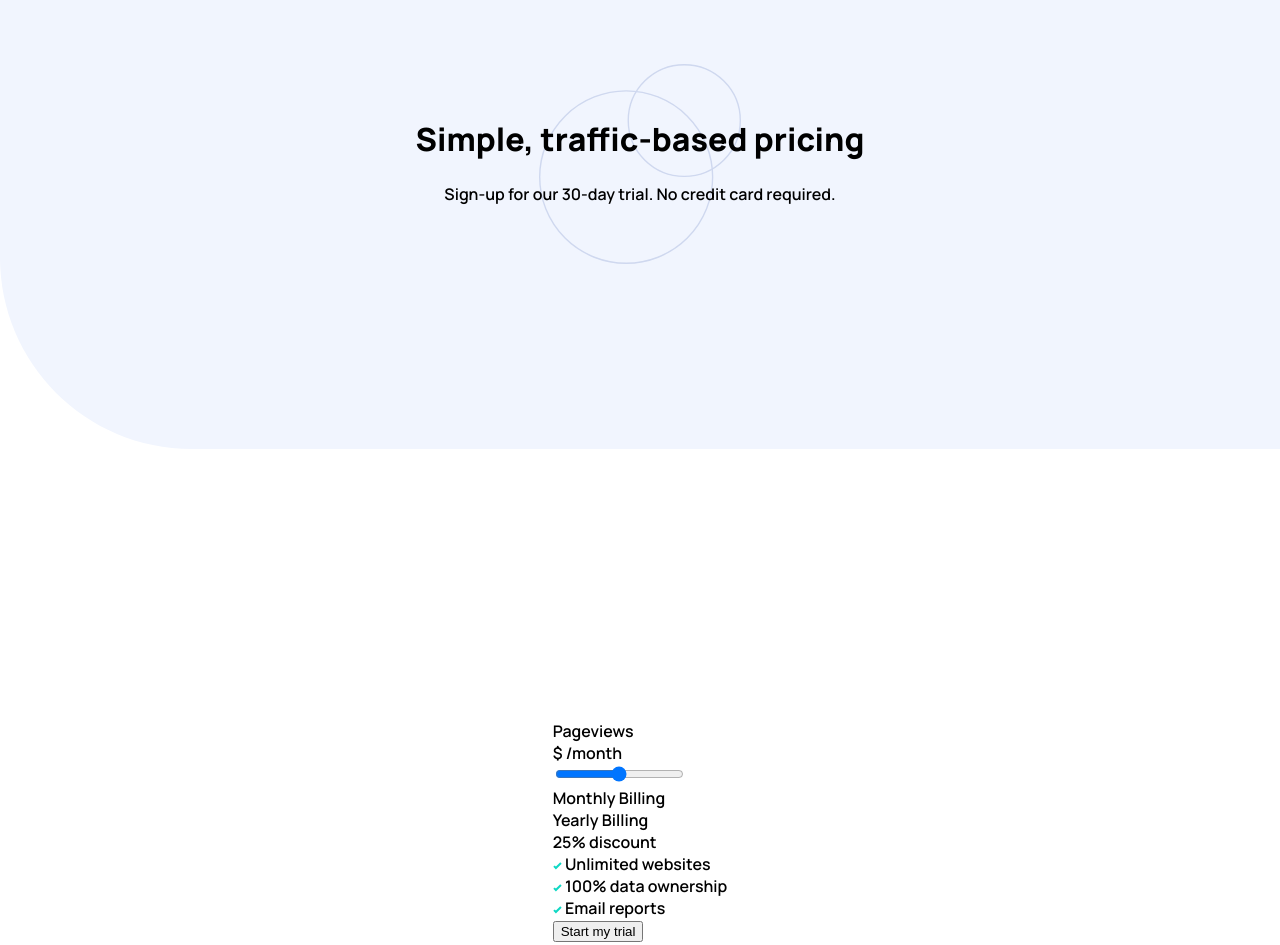
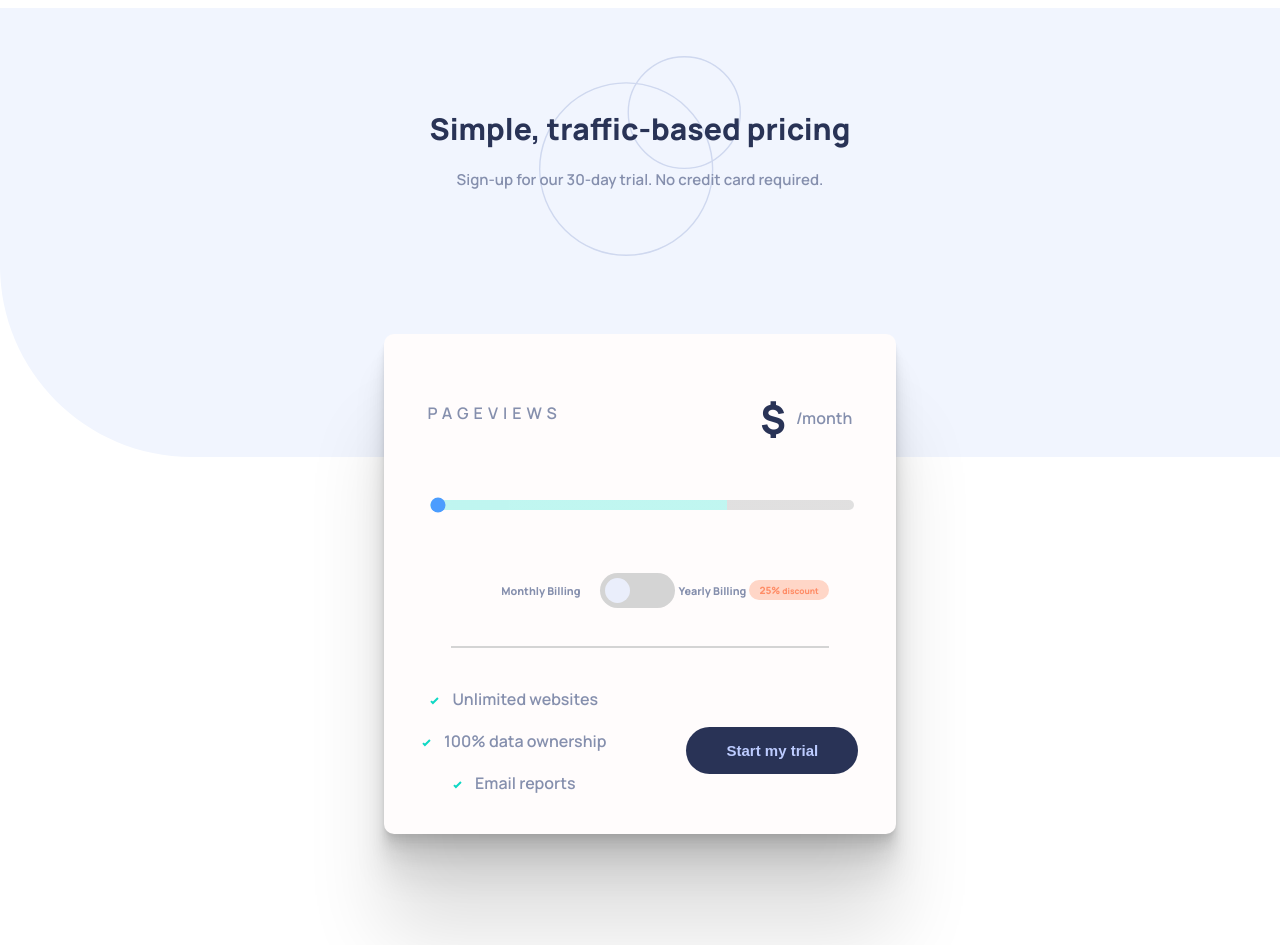
Before and after one commit to Mainakibe/interactive-pricing-component-main, a plain HTML site: page index.html in a window 1280 px wide. Drawn offline with Linux system fonts and the light colour scheme.

Commit message:
added the toggle feature

```diff
--- a/index.html
+++ b/index.html
@@ -21,26 +21,37 @@
             </div>
         </header>
         <div class="container">
+            <div class="price-wrapper">
                 <div class="price">
                     <div class="followers">
                         Pageviews
                     </div>
+                    <div class="slider-container">
+                        <input type="range" min="1" max="100" value="1" id="myRange" class="slider">
+                    </div>
                     <div class="pricing">
-                    $ /month
+                        <div class="dollar">
+                            <h1>$</h1>
+                        </div>
+                        <div class="month">
+                            /month
+                        </div>
                     </div>
                 </div>
                 <div class="slider-billing">
-                <div class="slider">
-                    <input type="range" min="10" max="1000000" value="" id="price-slider" class="slider">
-                </div>
                     <div class="billing">
                         <div class="monthly-billing">
-                        Monthly Billing
+                            <h5>Monthly Billing</h5>
+                            <div class="toggle-container">
+                                <div class="toggle-btn">
+                                    <div class="inner-circle"></div>
+                                </div>
+                            </div>
                         </div>
                         <div class="yearly-billing">
-                        Yearly Billing
+                            <h5>Yearly Billing</h5>
                         </div>
-                     <section>25% discount</section>
+                         <section>25% <small> discount</small></section>
                     </div>
                 </div>
                 <footer>
@@ -64,6 +75,7 @@
                 </footer>
             </div>
         </div>
+    </div>
     <script src="./main.js"></script>
 </body>
 </html>
--- a/main.js
+++ b/main.js
@@ -0,0 +1,7 @@
+//toggle
+const toggleCont = document.querySelector('.toggle-container')
+const toggle = document.querySelector('.toggle-btn')
+
+toggleCont.addEventListener('click',()=>{
+    toggle.classList.toggle('active')
+})
--- a/style.css
+++ b/style.css
@@ -40,13 +40,240 @@ header{
     align-items: center;
     justify-content: center;
     position: relative;
+    top: -2rem;
 }
 .circles{
     position: absolute;
-    top: 4rem;
+    top: 3rem;
 }
 .text{
     position: absolute;
-    top: 6rem;
+    top: 5rem;
     text-align: center;
 }
+h1{
+    font-size: 30px;
+    color: hsl(227, 35%, 25%);
+}
+p{
+    color: hsl(225, 20%, 60%);
+    font-size: 15px;
+}
+
+/* container */
+
+.container{
+    display: flex;
+    align-items: center;
+    justify-content: center;
+    flex-wrap: wrap;
+    position: absolute;
+    height: 100vh;
+    top: 15.5rem;
+    width:85%;
+}
+.price-wrapper{
+    display: flex;
+    flex-direction: column;
+    align-items: center;
+    justify-content: center;
+    flex-wrap: wrap;
+    width: 100%;
+    padding: 30px 20px;
+    background-color: rgb(255, 252, 252);
+    box-shadow: 0 2.8px 2.2px rgba(0, 0, 0, 0.034),
+    0 6.7px 5.3px rgba(0, 0, 0, 0.048),
+    0 12.5px 10px rgba(0, 0, 0, 0.06),
+    0 22.3px 17.9px rgba(0, 0, 0, 0.072),
+    0 41.8px 33.4px rgba(0, 0, 0, 0.086),
+    0 100px 80px rgba(0, 0, 0, 0.12);
+    border-radius: 10px;
+}
+.price{
+    display: flex;
+    flex-direction: column;
+    align-items: center;
+    width: 100%;
+}
+.followers{
+    padding: 10px 0px 20px 0px;
+    color: hsl(225, 20%, 60%);
+    text-transform: uppercase;
+    letter-spacing: 5px;
+}
+
+small{
+    display: none;
+}
+.slider-container{
+    padding: 20px 0;
+    width: 100%;
+}
+.slider{
+    -webkit-appearance: none;
+    width:100%;
+    height: 10px;
+    background: linear-gradient(90deg,hsl(174, 77%, 80%)70%, hsl(0, 0%, 83%)70%);
+    opacity: 0.7;
+    outline: none ;
+    -webkit-transition: 0.2s;
+    transition: opacity 0.2s;
+    border-radius: 20px;
+}
+.pricing{
+    display: flex;
+    flex-direction: row;
+    align-items: center;
+    justify-content: center;
+}
+.dollar h1{
+    font-size: 40px;
+    font-weight: 700;
+    color: hsl(227, 35%, 25%);
+}
+.month{
+    margin-left: 10px;
+    color: hsl(225, 20%, 60%);
+}
+
+.monthly-billing{
+    margin-left: 50px;
+    display: flex;
+    align-items: center;
+    justify-content: space-between;
+}
+
+/* toggle icon */
+
+.toggle-container{
+    margin-left: 20px;
+}
+.toggle-btn{
+  width: 65px;
+  height: 25px;
+  background-color:hsl(0, 0%, 83%);
+  border-radius: 30px;
+  padding: 5px;
+  transition: all 300ms ease-in-out;
+}
+.toggle-btn > .inner-circle{
+    width: 25px;
+    height: 25px;
+    background-color: hsl(224, 65%, 95%);
+    border-radius: 50%;
+    transition: all 300ms ease-in-out;
+}
+.toggle-btn.active{
+    background-color: hsl(174, 77%, 80%);
+}
+.toggle-btn.active > .inner-circle{
+    margin-left: 40px;
+}
+
+/* .slider-billing */
+
+.slider-billing{
+    width: 100%;
+    padding: 30px 0;
+    border-bottom: 2px solid hsl(0, 0%, 83%);
+}
+.billing{
+    display: flex;
+    align-items: center;
+    justify-content: space-between;
+    color: hsl(225, 20%, 60%);
+    font-size: 13px;
+}
+section{
+    background-color: hsl(16, 100%, 89%);
+    border-radius: 10px;
+    padding: 3px 10px;
+    font-size: 10px;
+    color: hsl(15, 100%, 70%);
+    font-weight: 700;
+}
+
+/* Footer */
+
+footer{
+    margin: 30px 0 0 0;
+    display: flex;
+    align-items: center;
+    justify-content: center;
+    flex-direction: column;
+}
+.list{
+    display: flex;
+    flex-direction: column;
+    align-items: center;
+    justify-content: center;
+}
+.list-items{
+    padding: 10px 0;
+    color: hsl(225, 20%, 60%);
+    font-size: 16px;
+}
+span{
+    margin-left:10px;
+}
+button{
+    display: flex;
+    align-items: center;
+    justify-content: center;
+    margin: 30px 0 10px 0;
+    padding: 15px 40px;
+    border-radius: 30px;
+    font-size: 15px;
+    font-weight: 600;
+    border: none;
+    outline: none;
+    background-color: hsl(227, 35%, 25%);
+    color: hsl(226, 100%, 87%);
+}
+
+
+@media (min-width:768px){
+    .price{
+        display: grid;
+        align-items: center;
+        justify-content:space-between;
+        width: 90%;
+    }
+    .followers{
+        grid-column: 1/6;
+        grid-row:1/2;
+    }
+    .slider-container{
+        width: 100%;
+        grid-column: 1/7;
+    }
+    .slider{
+        width:100%;
+    }
+    .pricing{
+        grid-row:1/2;
+    }
+    .container{
+        width: 40%;
+        top: 11.5rem;
+    }
+    .price-wrapper{
+        width: 100%;
+    }
+    .slider-billing{
+        width: 80%;
+    }
+    small{
+        display: inline-block;
+    }
+    footer{
+        display: grid;
+        grid-gap:20px;
+    }
+    .list{
+        align-items: center;
+    }
+    button{
+        grid-column: 5/7;
+    }
+}
```
Lines whose indentation alone changed are shown as unchanged.
